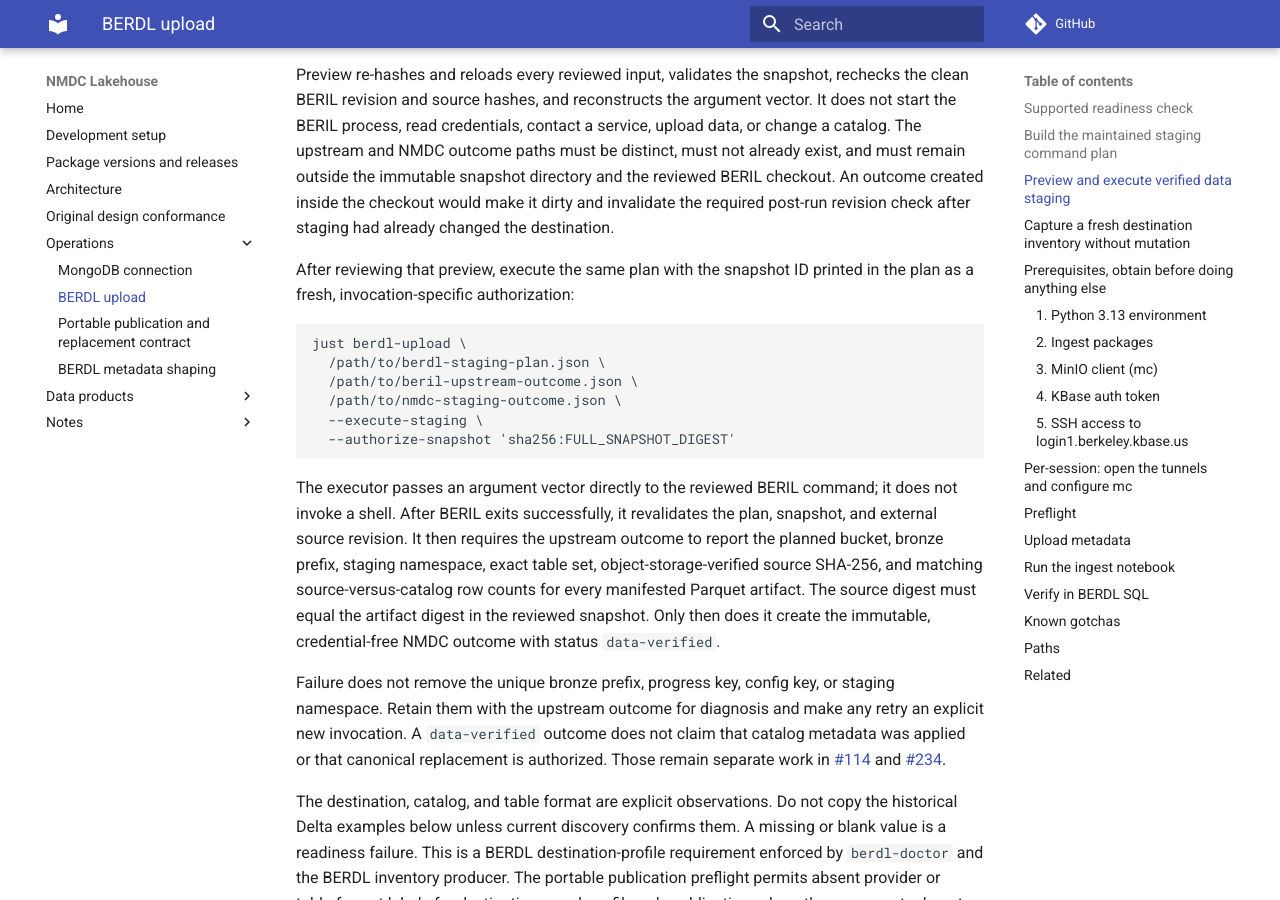
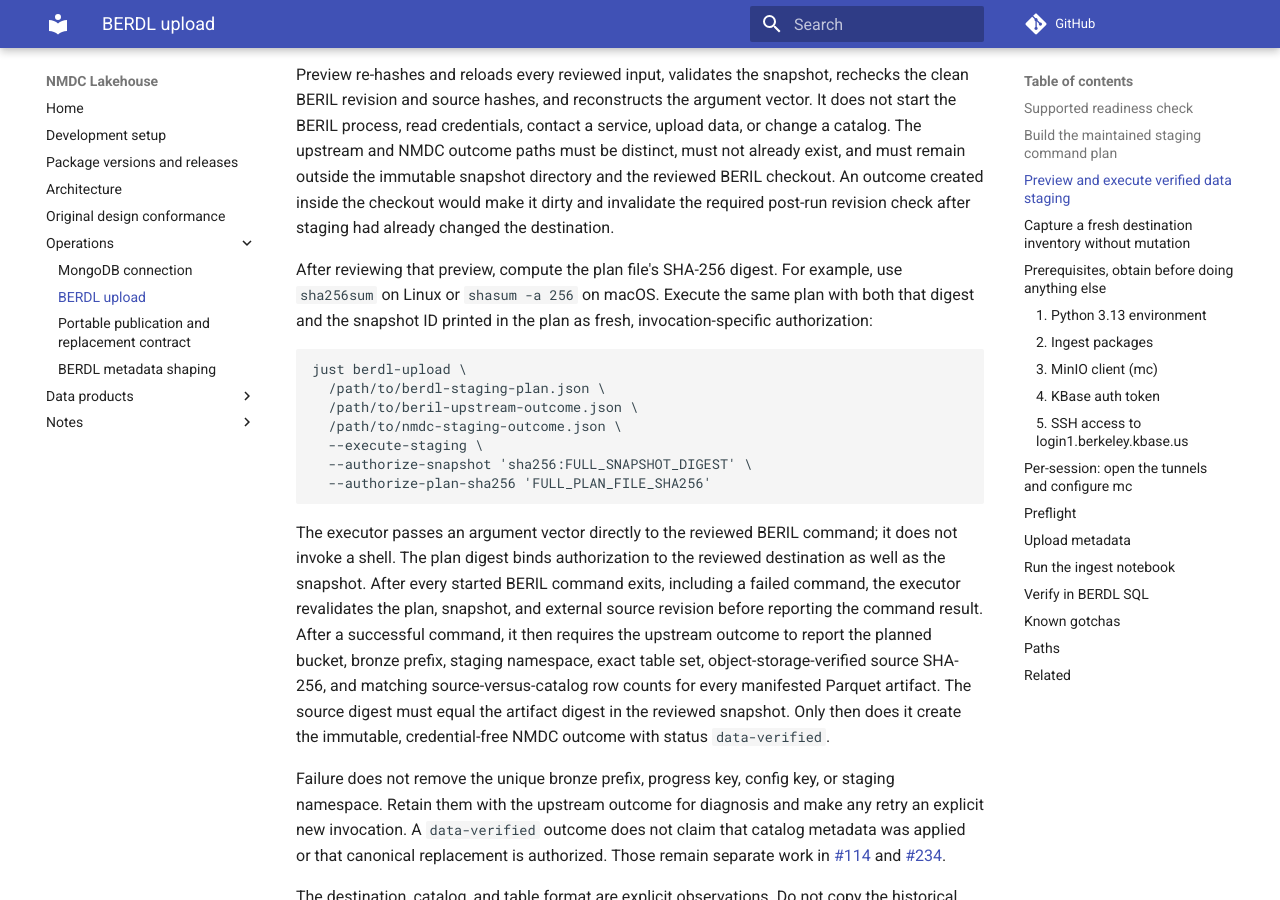
Before and after one commit to microbiomedata/nmdc-lakehouse, an MkDocs documentation site: the page built from docs/berdl-upload.md, in a window 1280 px wide and 900 px high, scrolled down 3103 px. Built offline with MkDocs 1.6.1 and Material for MkDocs 9.7.7, drawn with Linux system fonts in a browser that asks for light colours; comment, search, counter and statistics services are not loaded.

Commit message:
Bind BERDL execution to reviewed plan

````diff
--- a/docs/berdl-upload.md
+++ b/docs/berdl-upload.md
@@ -162,8 +162,10 @@ snapshot directory and the reviewed BERIL checkout. An outcome created inside
 the checkout would make it dirty and invalidate the required post-run revision
 check after staging had already changed the destination.
 
-After reviewing that preview, execute the same plan with the snapshot ID printed
-in the plan as a fresh, invocation-specific authorization:
+After reviewing that preview, compute the plan file's SHA-256 digest. For
+example, use `sha256sum` on Linux or `shasum -a 256` on macOS. Execute the same
+plan with both that digest and the snapshot ID printed in the plan as fresh,
+invocation-specific authorization:
 
 ```bash
 just berdl-upload \
@@ -171,12 +173,16 @@ just berdl-upload \
   /path/to/beril-upstream-outcome.json \
   /path/to/nmdc-staging-outcome.json \
   --execute-staging \
-  --authorize-snapshot 'sha256:FULL_SNAPSHOT_DIGEST'
+  --authorize-snapshot 'sha256:FULL_SNAPSHOT_DIGEST' \
+  --authorize-plan-sha256 'FULL_PLAN_FILE_SHA256'
 ```
 
 The executor passes an argument vector directly to the reviewed BERIL command;
-it does not invoke a shell. After BERIL exits successfully, it revalidates the
-plan, snapshot, and external source revision. It then requires the upstream
+it does not invoke a shell. The plan digest binds authorization to the reviewed
+destination as well as the snapshot. After every started BERIL command exits,
+including a failed command, the executor revalidates the plan, snapshot, and
+external source revision before reporting the command result. After a successful
+command, it then requires the upstream
 outcome to report the planned bucket, bronze prefix, staging namespace, exact
 table set, object-storage-verified source SHA-256, and matching
 source-versus-catalog row counts for every manifested Parquet artifact. The
````
Also changed, not shown: docs/publication-contract.md (+6 -3 lines), 3 other files.
